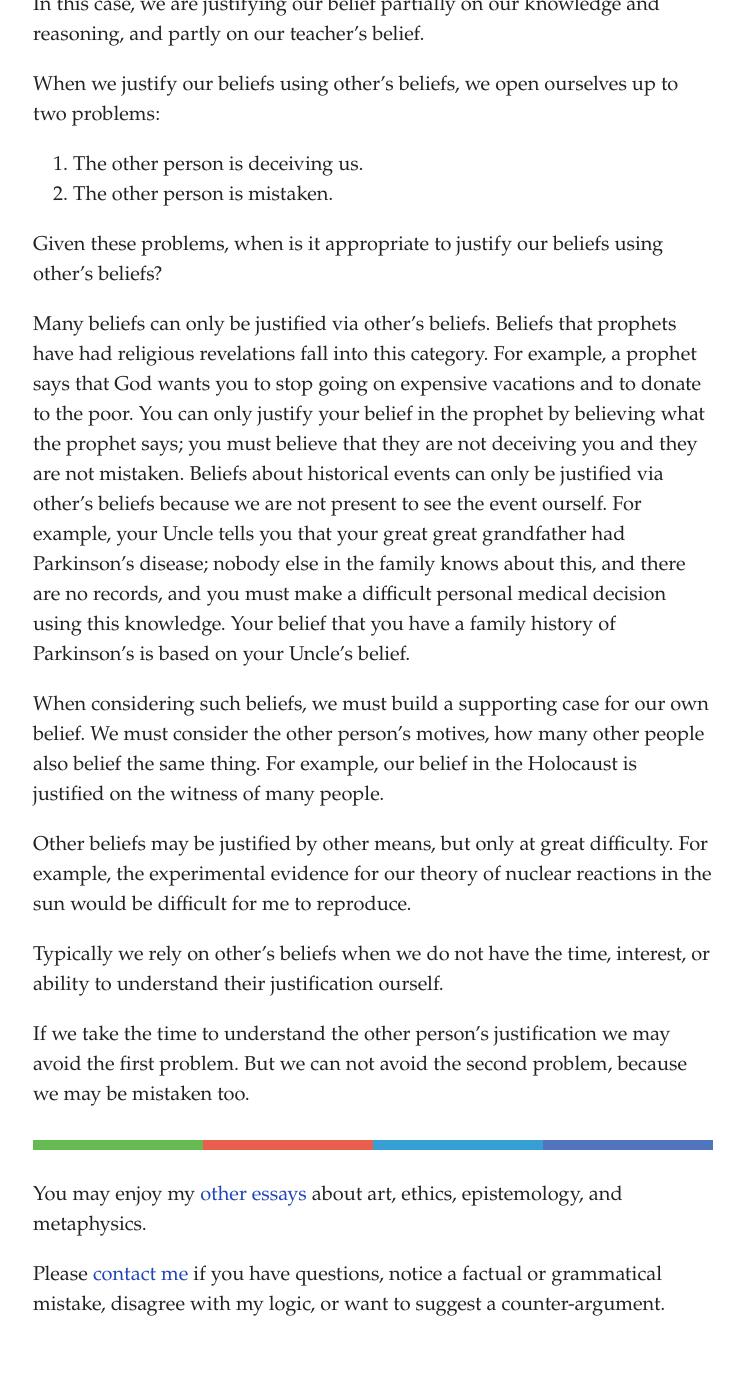
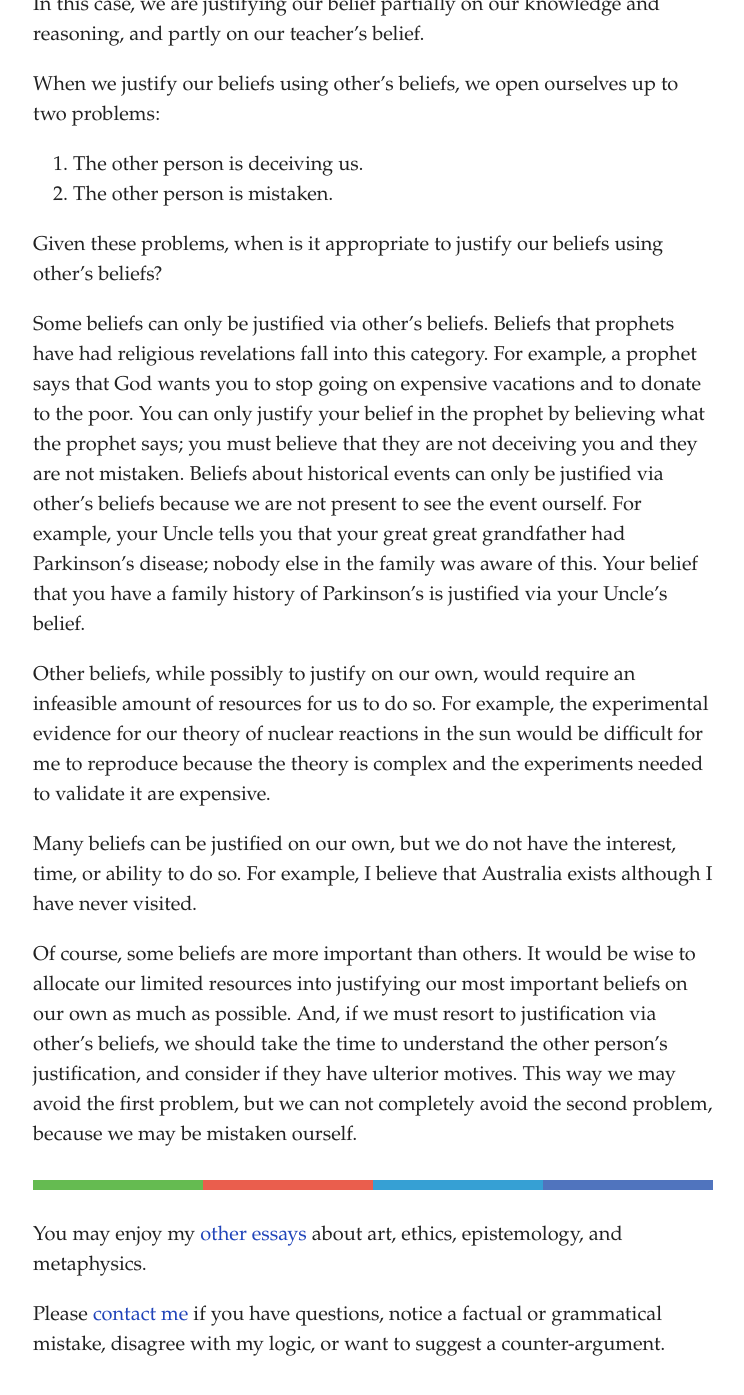
Before and after one commit to artsandmetaphysics/goodlifeodyssey, a Jekyll site: the page built from _essays/justification-via-others-beliefs.md, in a window 1280 px wide and 1400 px high, scrolled down 565 px. Shown: the top 1395 px of the window, without its empty margins (267-1011 px from the left). Built offline with Jekyll 4.4.1, drawn with Linux system fonts in a browser that asks for light colours; before the commit the page ends 1925 px from its top, so only the background shows below that; some of the changed text lies outside the part shown.

Commit message:
Update version of essay

```diff
--- a/_essays/justification-via-others-beliefs.md
+++ b/_essays/justification-via-others-beliefs.md
@@ -7,25 +7,23 @@ order: 2.5
 
 We justify our beliefs using a combination of intuition, emotion, reasoning, sensory perception, and other means.
 
-We may also justify our beliefs using other’s beliefs. For example, someone may believe that the sun’s light comes from nuclear reactions because their teacher believes it. Alternatively, one could listen to why their teacher believes the sun’s light comes from nuclear reactions, study the requisite math and physics, and judge for themselves whether their teacher’s justification was valid.
+We may also justify our beliefs using other's beliefs.  For example, someone may believe that the sun's light comes from nuclear reactions because their teacher believes it.  Alternatively, one could listen to why their teacher believes the sun's light comes from nuclear reactions, study the requisite math and physics, and judge for themselves whether their teacher's justification was valid.
 
-In the first case, we are justifying our belief using another’s belief. In the second case, we are adopting another’s justification without relying on the other person's belief.
+In the first case, we are justifying our belief using another's belief.  In the second case, we are adopting another's justification for ourselves without relying on their belief.
 
-Frequently, we combine these approaches; for example, we may study enough nuclear physics to feel comfortable accepting our teacher’s opinion. In this case, we are justifying our belief partially on our knowledge and reasoning, and partly on our teacher’s belief.
+Frequently, we combine these approaches; for example, we may study enough nuclear physics to feel comfortable accepting our teacher's opinion.  In this case, we are justifying our belief partially on our knowledge and reasoning, and partly on our teacher's belief.
 
-When we justify our beliefs using other’s beliefs, we open ourselves up to two problems:
+When we justify our beliefs using other's beliefs, we open ourselves up to two problems:
 
 1. The other person is deceiving us.
 2. The other person is mistaken.
 
-Given these problems, when is it appropriate to justify our beliefs using other’s beliefs?
+Given these problems, when is it appropriate to justify our beliefs using other's beliefs?
 
-Many beliefs can only be justified via other’s beliefs. Beliefs that prophets have had religious revelations fall into this category. For example, a prophet says that God wants you to stop going on expensive vacations and to donate to the poor. You can only justify your belief in the prophet by believing what the prophet says; you must believe that they are not deceiving you and they are not mistaken. Beliefs about historical events can only be justified via other’s beliefs because we are not present to see the event ourself. For example, your Uncle tells you that your great great grandfather had Parkinson’s disease; nobody else in the family knows about this, and there are no records, and you must make a difficult personal medical decision using this knowledge. Your belief that you have a family history of Parkinson’s is based on your Uncle’s belief.
+Some beliefs can only be justified via other's beliefs.  Beliefs that prophets have had religious revelations fall into this category.  For example, a prophet says that God wants you to stop going on expensive vacations and to donate to the poor.  You can only justify your belief in the prophet by believing what the prophet says; you must believe that they are not deceiving you and they are not mistaken.  Beliefs about historical events can only be justified via other's beliefs because we are not present to see the event ourself.  For example, your Uncle tells you that your great great grandfather had Parkinson's disease; nobody else in the family was aware of this.  Your belief that you have a family history of Parkinson's is justified via your Uncle's belief.
 
-When considering such beliefs, we must build a supporting case for our own belief. We must consider the other person’s motives, how many other people also belief the same thing.  For example, our belief in the Holocaust is justified on the witness of many people.
+Other beliefs, while possibly to justify on our own, would require an infeasible amount of resources for us to do so.  For example, the experimental evidence for our theory of nuclear reactions in the sun would be difficult for me to reproduce because the theory is complex and the experiments needed to validate it are expensive.
 
-Other beliefs may be justified by other means, but only at great difficulty. For example, the experimental evidence for our theory of nuclear reactions in the sun would be difficult for me to reproduce.
+Many beliefs can be justified on our own, but we do not have the interest, time, or ability to do so.  For example, I believe that Australia exists although I have never visited.
 
-Typically we rely on other’s beliefs when we do not have the time, interest, or ability to understand their justification ourself.
-
-If we take the time to understand the other person’s justification we may avoid the first problem. But we can not avoid the second problem, because we may be mistaken too.
+Of course, some beliefs are more important than others.  It would be wise to allocate our limited resources into justifying our most important beliefs on our own as much as possible.  And, if we must resort to justification via other's beliefs, we should take the time to understand the other person's justification, and consider if they have ulterior motives.  This way we may avoid the first problem, but we can not completely avoid the second problem, because we may be mistaken ourself.
```
